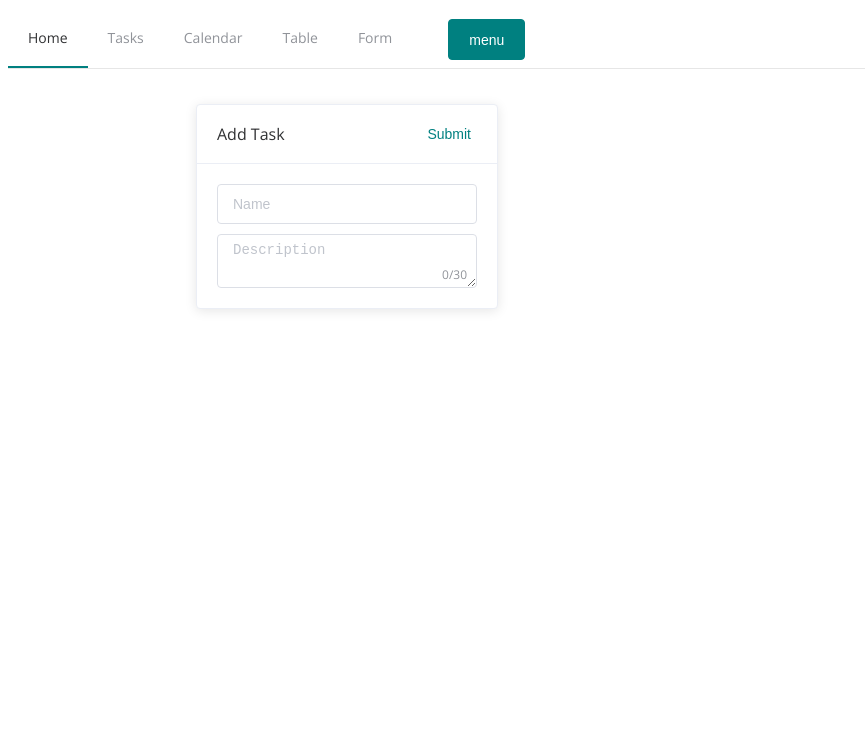
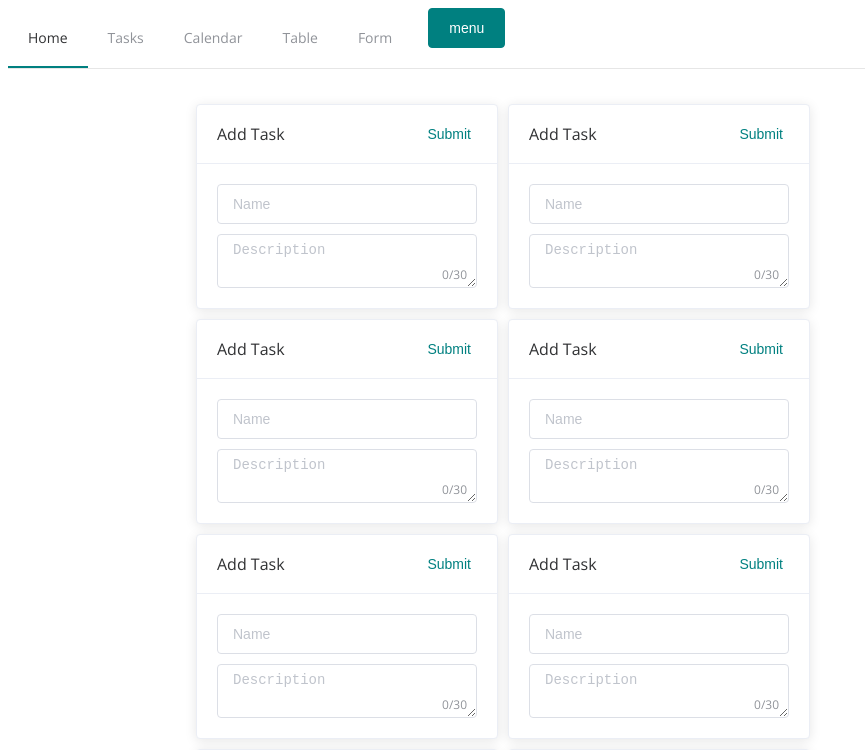
Before and after one commit to gwenf/element-ui-productivity, a Vue app: page /#/form in a window 1280 px wide. Shown: the top 750 px of the page, without its empty margins (0-865 px from the left). Built offline with nearby package versions, Linux system fonts and the light colour scheme.

Commit message:
bug fixes

```diff
--- a/src/components/TopNav.vue
+++ b/src/components/TopNav.vue
@@ -12,18 +12,16 @@
     <el-menu-item :route="{ name: 'table' }" index="4">Table</el-menu-item>
     <el-menu-item :route="{ name: 'form' }" index="5">Form</el-menu-item>
 
-    <el-menu-item index="6">
       <el-button @click="openDrawer" type="primary" style="margin-left: 16px;">
         menu
       </el-button>
-    </el-menu-item>
   </el-menu>
 </template>
 
 <script>
 export default {
   props: {
-    openDrawer: Boolean
+    openDrawer: Function
   },
   data () {
     return {
--- a/src/views/Form.vue
+++ b/src/views/Form.vue
@@ -30,7 +30,7 @@
 export default {
   data() {
     return {
-      cards: [...Array(1).keys()],
+      cards: [...Array(100).keys()],
       inputs: [],
       textareas: []
     }
```
